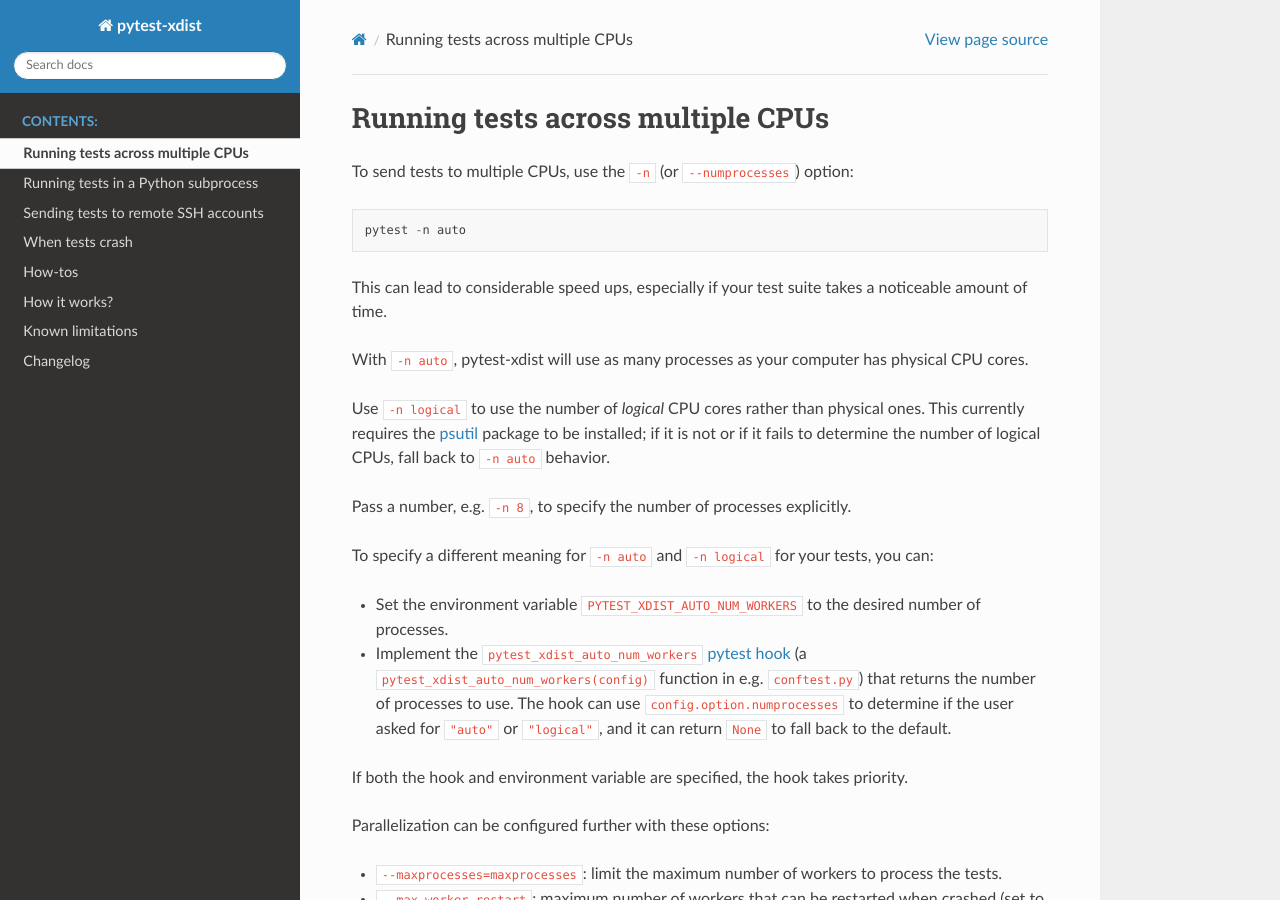
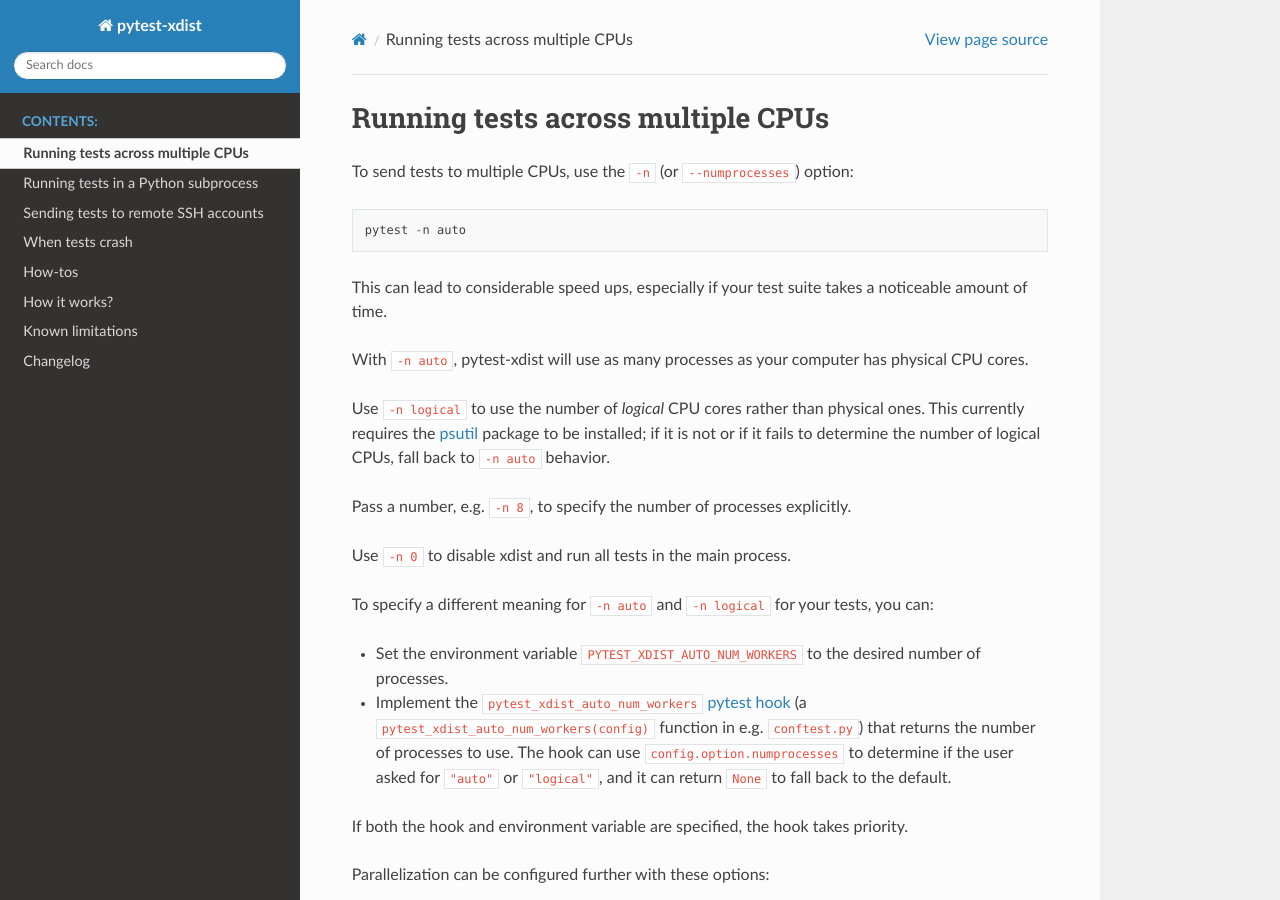
Before and after one commit to pytest-dev/pytest-xdist, a Sphinx documentation site: the page built from docs/distribution.rst, in a window 1280 px wide and 900 px high. Built offline with Sphinx 7.4.7 and the Read the Docs theme 3.1.0, drawn with Linux system fonts in a browser that asks for light colours.

Commit message:
Document disabling with '-n 0'

```diff
--- a/docs/distribution.rst
+++ b/docs/distribution.rst
@@ -18,6 +18,8 @@ physical ones. This currently requires the `psutil <https://pypi.org/project/psu
 if it is not or if it fails to determine the number of logical CPUs, fall back to ``-n auto`` behavior.
 
 Pass a number, e.g. ``-n 8``, to specify the number of processes explicitly.
+
+Use ``-n 0`` to disable xdist and run all tests in the main process.
 
 To specify a different meaning for ``-n auto`` and ``-n logical`` for your
 tests, you can:
```
